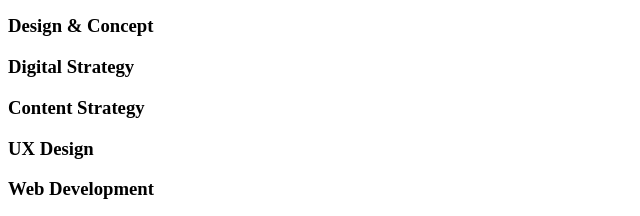
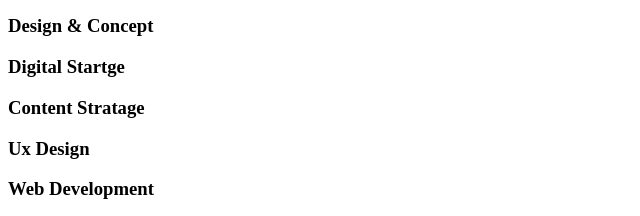
Before and after one commit to Daniel-Williams-ux/alx-frontend, a plain HTML site: page 0x00-html_advanced/15-index.html in a window 1280 px wide. Shown: the part 221-437 px from the top of the page, 0-640 px from the left. Drawn offline with Linux system fonts and the light colour scheme.

Commit message:
Update 15-index.html

```diff
--- a/0x00-html_advanced/15-index.html
+++ b/0x00-html_advanced/15-index.html
@@ -30,9 +30,9 @@
                 <h2>Services</h2>
                 <p>We work with you</p>
                 <h3>Design & Concept</h3>
-            <h3>Digital Strategy</h3>
-            <h3>Content Strategy</h3>
-            <h3>UX Design</h3>
+                <h3>Digital Startge</h3>
+                <h3>Content Stratage</h3>
+                <h3>Ux Design</h3>
                 <h3>Web Development</h3>
                 <h3>Social Media</h3>
             </section>
```
Lines whose indentation alone changed are shown as unchanged.
